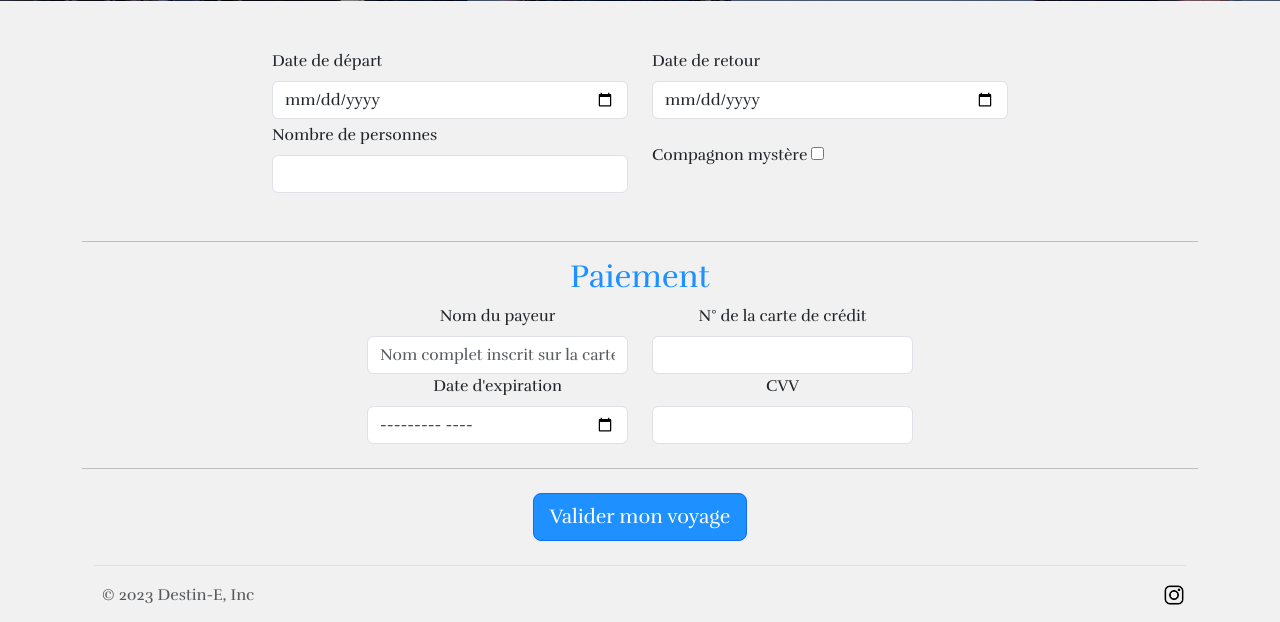
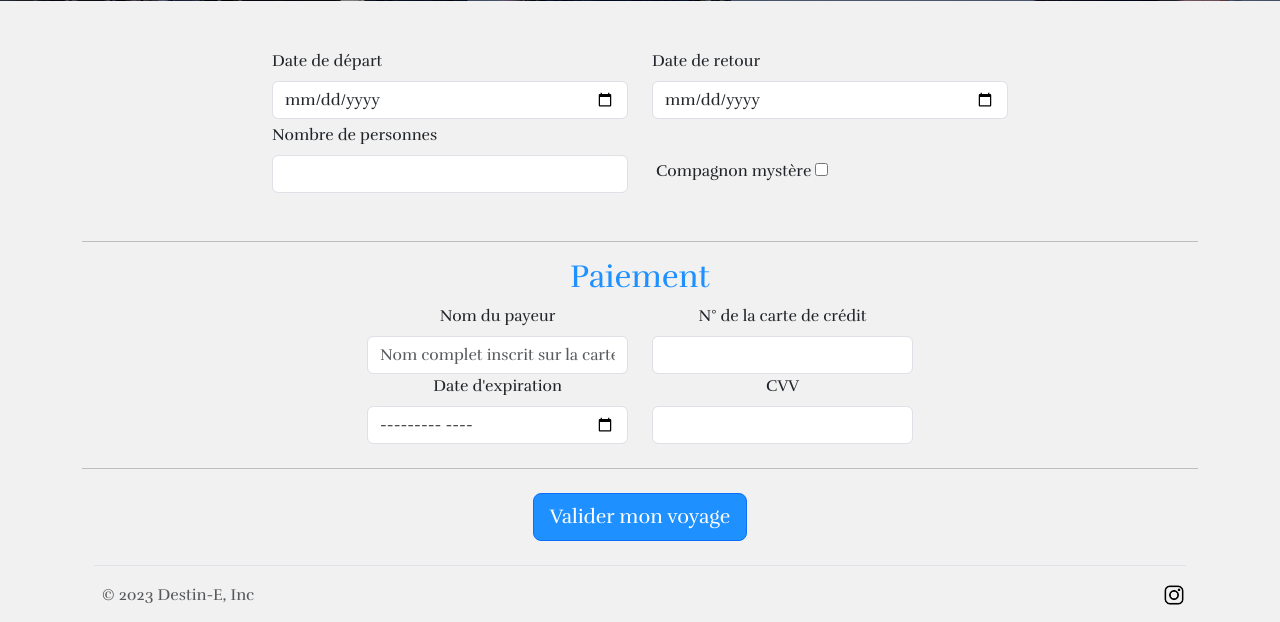
Before and after one commit to Spolito24/Hackathon-BAF, a PHP site: template src/View/Travel/index.html.twig in a window 1280 px wide. Shown: the part 447-1069 px from the top of the page. Run offline with PHP 8.4, Linux system fonts and the light colour scheme; the template is opened without the code that fills it, so the values that code supplies are empty; some libraries are stand-ins or nearby versions; some web fonts are replaced.

Commit message:
small fix

```diff
--- a/src/View/Travel/index.html.twig
+++ b/src/View/Travel/index.html.twig
@@ -30,7 +30,7 @@
                         <label for="date-a" class="form-label">Date de retour</label>
                         <input type="date" placeholder="Retour" name="date-a" id="date-a" class="form-control" required>
                     </div>
-                    <div class="form-group mt-4 ms-6">
+                    <div class="form-group mt-4 pt-3 ps-1 ms-6">
 <label for="guest" class="form-label ">Compagnon mystère</label>
 						<input title="Lors de la reservation de votre voyage, vous avez la possibilité d'embarquer avec vous un compagnon mystère. Il s'agit d'un voyageur supplémentaire que vous ne connaissez pas." type="checkbox" id="guest" name="guest">
                     </div>
```
